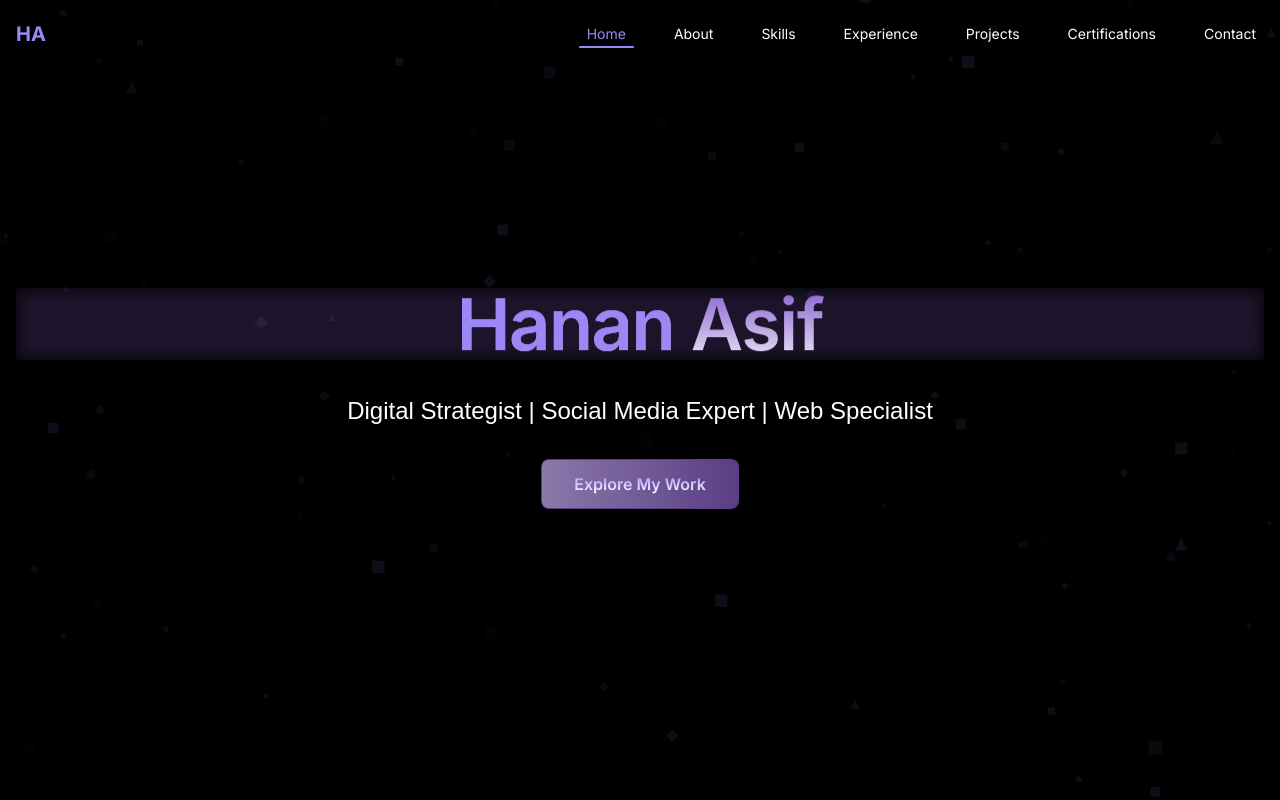
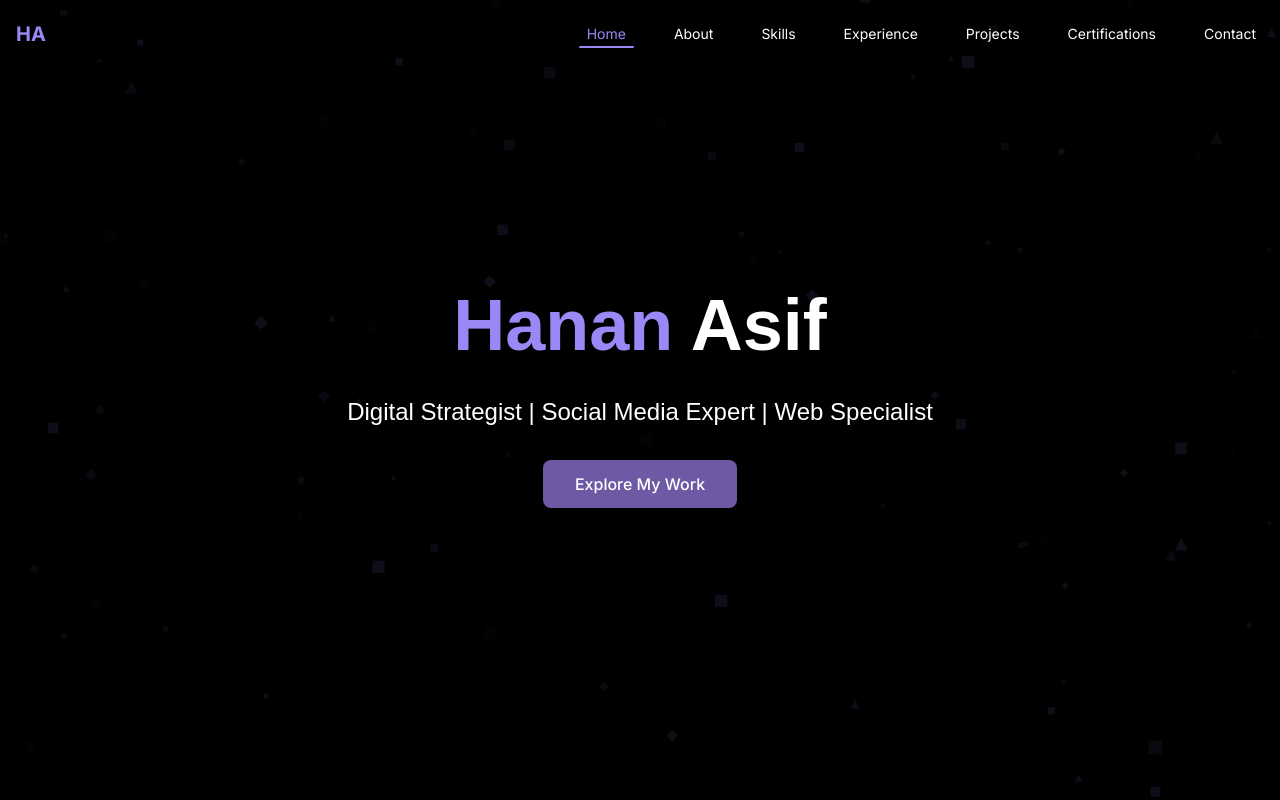
Before and after one commit to thehananasif/HananAsif-Portfolio, a React (Vite) app: page / in a window 1280 px wide. Shown: the top 800 px of the page. Built offline with nearby package versions, Linux system fonts and the light colour scheme.

Commit message:
Reverted to edit edt-ddedd48b-2e73-47d5-920e-c1461d24faaf: "Refactor portfolio UI and content
Update experience years and implement UI enhancements for a sleek, professional portfolio design."

```diff
--- a/src/index.css
+++ b/src/index.css
@@ -1,3 +1,4 @@
+
 @import url('https://fonts.googleapis.com/css2?family=Inter:wght@300;400;500;600;700&family=Poppins:wght@400;500;600;700&display=swap');
 
 @tailwind base;
@@ -59,86 +60,6 @@
 
 /* Custom classes */
 @layer components {
-  /* Button styling as requested */
-  .portfolio-button {
-    @apply bg-[#5A3E85] text-white font-semibold px-8 py-3 rounded-lg relative overflow-hidden;
-    position: relative;
-    transition: all 0.3s ease;
-    box-shadow: 0 0 0 rgba(123, 81, 176, 0);
-    border: 1px solid transparent;
-  }
-
-  .portfolio-button::before {
-    content: '';
-    position: absolute;
-    top: 0;
-    left: -100%;
-    width: 200%;
-    height: 100%;
-    background: linear-gradient(90deg, transparent, rgba(255, 255, 255, 0.3), transparent);
-    transition: all 0.6s ease;
-    z-index: 1;
-  }
-
-  .portfolio-button:hover {
-    box-shadow: 0 0 12px rgba(123, 81, 176, 0.5);
-    border: 1px solid #7D5BB0;
-  }
-
-  .portfolio-button:hover::before {
-    left: 100%;
-  }
-
-  .portfolio-button:active {
-    transform: scale(0.98);
-  }
-
-  .portfolio-button span {
-    @apply relative z-10;
-    background: linear-gradient(to bottom, #A68DFF, #FFFFFF);
-    -webkit-background-clip: text;
-    background-clip: text;
-    color: transparent;
-  }
-
-  /* Updated Heading text effects with Apple-inspired design */
-  .portfolio-heading {
-    @apply font-heading font-semibold tracking-wider relative;
-    background: linear-gradient(to bottom, #8A63D2, #FFFFFF);
-    -webkit-background-clip: text;
-    background-clip: text;
-    color: transparent;
-    position: relative;
-    font-family: -apple-system, BlinkMacSystemFont, 'SF Pro Display', 'San Francisco', 'Helvetica Neue', sans-serif;
-    letter-spacing: -0.02em;
-  }
-
-  .portfolio-heading::before {
-    content: '';
-    position: absolute;
-    top: 50%;
-    left: 50%;
-    width: 100%;
-    height: 100%;
-    background: rgba(138, 99, 210, 0.2);
-    filter: blur(8px);
-    transform: translate(-50%, -50%);
-    z-index: -1;
-  }
-
-  .portfolio-heading::after {
-    content: '';
-    position: absolute;
-    top: 50%;
-    left: 50%;
-    width: 110%;
-    height: 110%;
-    background: radial-gradient(ellipse at center, rgba(138, 99, 210, 0.15), transparent 70%);
-    transform: translate(-50%, -50%);
-    z-index: -2;
-  }
-
-  /* Keep existing classes */
   .card-3d {
     @apply rounded-lg bg-portfolio-purple/10 backdrop-blur-sm border border-portfolio-purple/20 shadow-xl transition-all duration-300 hover:shadow-portfolio-purple/10 hover:scale-105 overflow-hidden;
     transform-style: preserve-3d;
@@ -205,24 +126,6 @@
   animation: rotate-slow 10s linear infinite;
 }
 
-/* Animation for text reveal - iPhone style */
-@keyframes text-reveal {
-  0% {
-    opacity: 0;
-    filter: blur(5px);
-    transform: translateY(10px);
-  }
-  100% {
-    opacity: 1;
-    filter: blur(0);
-    transform: translateY(0);
-  }
-}
-
-.animate-text-reveal {
-  animation: text-reveal 0.8s forwards;
-}
-
 /* Micro-interactions */
 @keyframes pulse-subtle {
   0%, 100% {
@@ -240,32 +143,3 @@
 .hover-shadow-effect:hover {
   box-shadow: 0 10px 25px rgba(110, 89, 165, 0.2);
 }
-
-/* Add Apple-specific text animation */
-@keyframes subtle-shine {
-  0% {
-    background-position: -100% 0;
-  }
-  100% {
-    background-position: 200% 0;
-  }
-}
-
-.apple-text-shine {
-  position: relative;
-  overflow: hidden;
-}
-
-.apple-text-shine::after {
-  content: '';
-  position: absolute;
-  top: 0;
-  left: -100%;
-  width: 200%;
-  height: 100%;
-  background: linear-gradient(90deg,
-    transparent 0%,
-    rgba(255, 255, 255, 0.08) 50%,
-    transparent 100%);
-  animation: subtle-shine 4s ease-in-out infinite;
-}
--- a/src/pages/Index.tsx
+++ b/src/pages/Index.tsx
@@ -252,7 +252,7 @@ const Index = () => {
                 text=""
                 className="mb-8"
               >
-                <h1 className="portfolio-heading apple-text-shine text-5xl md:text-7xl mb-2 animate-text-reveal" style={{ animationDelay: '0.2s' }}>
+                <h1 className="text-5xl md:text-7xl font-bold text-white mb-2">
                   <span className="text-portfolio-light-purple">Hanan</span> Asif
                 </h1>
               </FloatingText>
@@ -266,9 +266,9 @@ const Index = () => {
               <div className="opacity-0 animate-fade-in" style={{animationDelay: '1s', animationFillMode: 'forwards'}}>
                 <button
                   onClick={() => document.getElementById('about')?.scrollIntoView({ behavior: 'smooth' })}
-                  className="portfolio-button"
+                  className="bg-portfolio-purple hover:bg-portfolio-light-purple text-white px-8 py-3 rounded-lg transition-all duration-300 transform hover:scale-105 font-medium"
                 >
-                  <span>Explore My Work</span>
+                  Explore My Work
                 </button>
               </div>
             </div>
@@ -278,7 +278,7 @@ const Index = () => {
           <section id="about" className="py-24 relative bg-black">
             <div className="container mx-auto px-4">
               <div className="max-w-4xl mx-auto">
-                <h2 className="portfolio-heading apple-text-shine text-3xl md:text-4xl mb-12 text-center animate-text-reveal" style={{ animationDelay: '0.1s' }}>
+                <h2 className="text-3xl md:text-4xl font-bold text-white mb-12 text-center">
                   About <span className="text-portfolio-light-purple">Me</span>
                 </h2>
 
@@ -308,7 +308,7 @@ const Index = () => {
           {/* Skills Section */}
           <section id="skills" className="py-24 relative bg-black">
             <div className="container mx-auto px-4">
-              <h2 className="portfolio-heading apple-text-shine text-3xl md:text-4xl mb-12 text-center animate-text-reveal" style={{ animationDelay: '0.1s' }}>
+              <h2 className="text-3xl md:text-4xl font-bold text-white mb-12 text-center">
                 My <span className="text-portfolio-light-purple">Skills</span>
               </h2>
 
@@ -321,7 +321,7 @@ const Index = () => {
           {/* Experience Section */}
           <section id="experience" className="py-24 relative bg-black">
             <div className="container mx-auto px-4">
-              <h2 className="portfolio-heading apple-text-shine text-3xl md:text-4xl mb-12 text-center animate-text-reveal" style={{ animationDelay: '0.1s' }}>
+              <h2 className="text-3xl md:text-4xl font-bold text-white mb-12 text-center">
                 Work <span className="text-portfolio-light-purple">Experience</span>
               </h2>
 
@@ -334,7 +334,7 @@ const Index = () => {
           {/* Projects Section */}
           <section id="projects" className="py-24 relative bg-black">
             <div className="container mx-auto px-4">
-              <h2 className="portfolio-heading apple-text-shine text-3xl md:text-4xl mb-12 text-center animate-text-reveal" style={{ animationDelay: '0.1s' }}>
+              <h2 className="text-3xl md:text-4xl font-bold text-white mb-12 text-center">
                 Featured <span className="text-portfolio-light-purple">Projects</span>
               </h2>
 
@@ -351,7 +351,7 @@ const Index = () => {
           {/* Certifications Section */}
           <section id="certifications" className="py-24 relative bg-black">
             <div className="container mx-auto px-4">
-              <h2 className="portfolio-heading apple-text-shine text-3xl md:text-4xl mb-12 text-center animate-text-reveal" style={{ animationDelay: '0.1s' }}>
+              <h2 className="text-3xl md:text-4xl font-bold text-white mb-12 text-center">
                 <span className="text-portfolio-light-purple">Certifications</span>
               </h2>
 
@@ -368,7 +368,7 @@ const Index = () => {
           {/* Contact Section */}
           <section id="contact" className="py-24 relative bg-black">
             <div className="container mx-auto px-4">
-              <h2 className="portfolio-heading apple-text-shine text-3xl md:text-4xl mb-12 text-center animate-text-reveal" style={{ animationDelay: '0.1s' }}>
+              <h2 className="text-3xl md:text-4xl font-bold text-white mb-12 text-center">
                 Get In <span className="text-portfolio-light-purple">Touch</span>
               </h2>
 
```
Also changed, not shown: src/App.css (+1 -12 lines).
